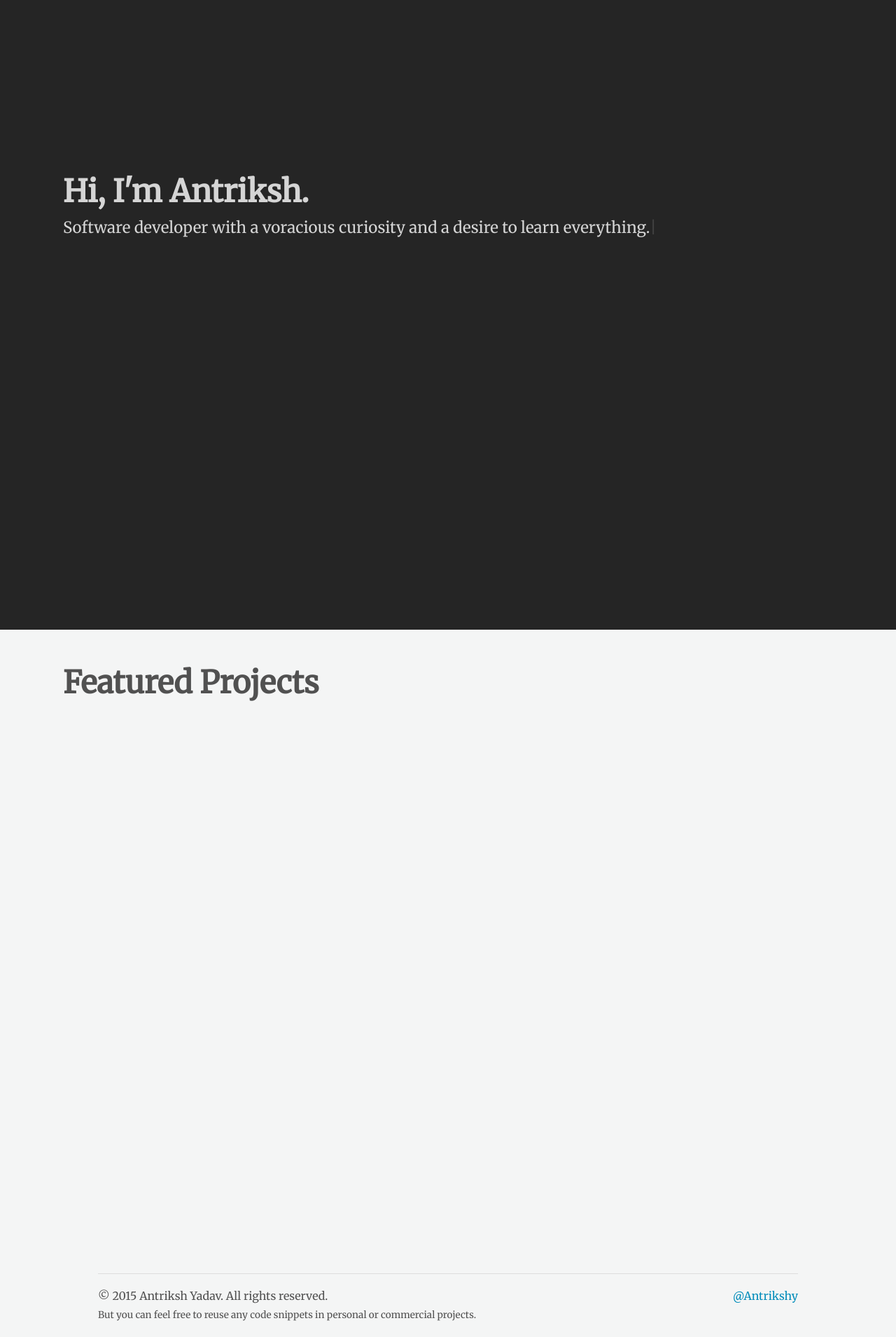
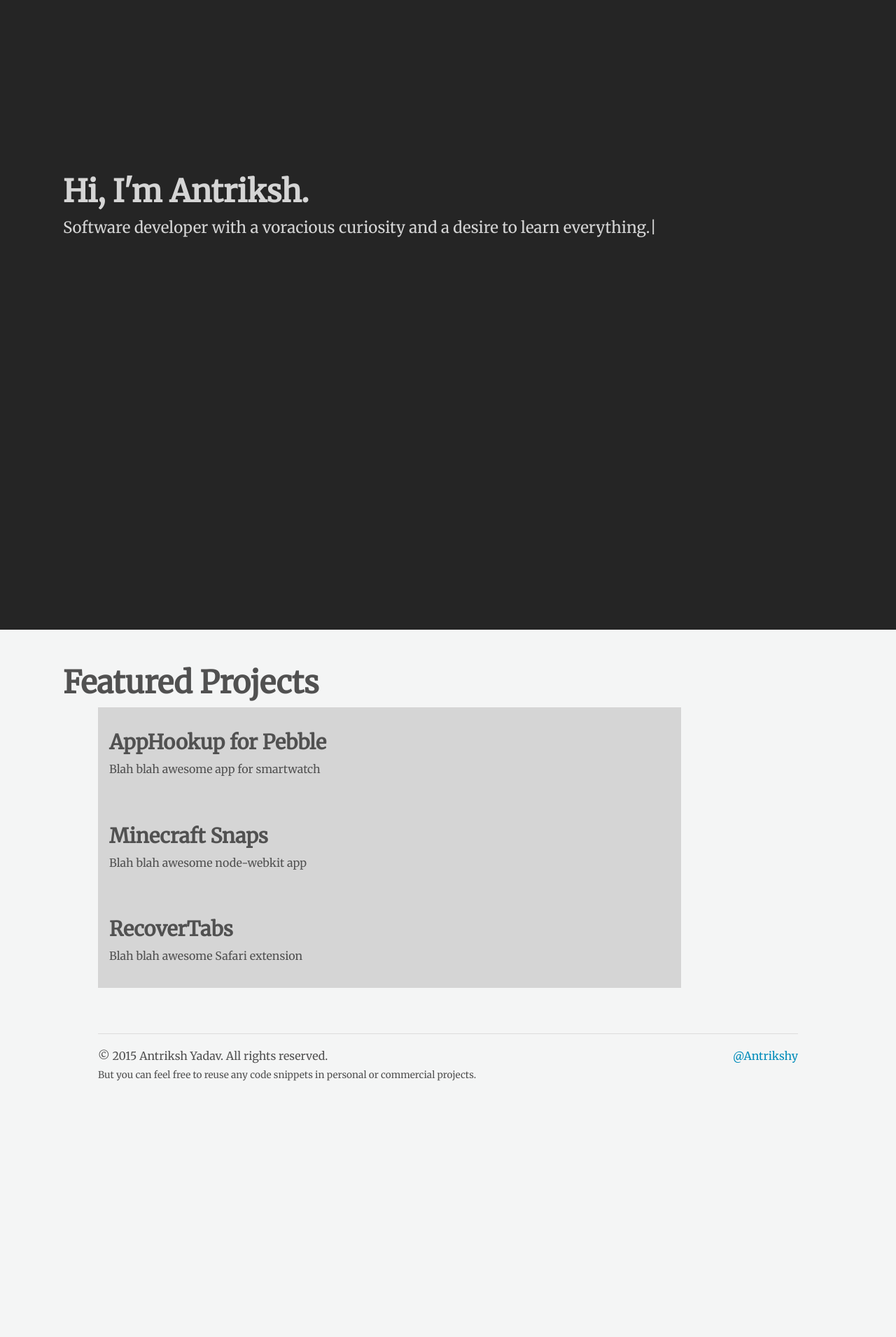
Before and after one commit to Antrikshy/antrikshy.github.io, a Jekyll site: the page built from index.html, in a window 1280 px wide. Shown: the whole page at 70% size. Built offline with Jekyll 4.4.1, drawn with Linux system fonts in a browser that asks for light colours; Markdown is read by kramdown in place of the engine named in the settings; after the commit the page ends 1564 px from its top, so only the background shows below that.

Commit message:
Switched personal.css to SCSS

```diff
--- /dev/null
+++ b/_data/experience.yml
@@ -0,0 +1,6 @@
+# --
+
+# - employer:
+#   start:
+#   end:
+#   achievements:
--- a/_data/projects.yml
+++ b/_data/projects.yml
@@ -0,0 +1,17 @@
+- name: AppHookup for Pebble
+  type: Personal
+  description: Blah blah awesome app for smartwatch
+  repository: http://github.com/Antrikshy/AppHookup-for-Pebble
+  featured: yes
+
+- name: Minecraft Snaps
+  type: Personal
+  description: Blah blah awesome node-webkit app
+  repository: http://github.com/Antrikshy/Minecraft-Snaps
+  featured: yes
+
+- name: RecoverTabs
+  type: Personal
+  description: Blah blah awesome Safari extension
+  repository: http://github.com/Antrikshy/RecoverTabs
+  featured: yes
--- a/index.html
+++ b/index.html
@@ -22,5 +22,17 @@
 <section class="featured-projects">
   <div class="featured-projects-content home-page-section-content">
     <h1 class="featured-projects-title">Featured Projects</h1>
+    {% for project in site.data.projects %}
+      {% if project.featured == true %}
+        <div class="row">
+          <div class="medium-12 large-10">
+            <div class="project-box">
+              <h2>{{ project.name }}</h2>
+              <p>{{ project.description }}</p>
+            </div>
+          </div>
+        </div>
+      {% endif %}
+    {% endfor %}
   </div>
 </section>
--- a/public/css/personal.css
+++ /dev/null
@@ -1,92 +0,0 @@
-html, body {
-  color: #515151;
-  background-color: #f4f5f5;
-  -webkit-text-size-adjust: 100%;
-      -ms-text-size-adjust: 100%;
-  font-family: "Merriweather", serif;
-  font-size: 16px;
-  line-height: 1.5;
-}
-
-h1, h2, h3, h4, h5, h6 {
-  margin-bottom: .5rem;
-  font-weight: bold;
-  line-height: 1.25;
-  font-family: "Merriweather", serif;
-  color: inherit;
-  text-rendering: optimizeLegibility;
-}
-
-small {
-  font-size: 85%;
-}
-
-.site-intro {
-  height: 100vh;
-  background-color: #252525;
-  color: #d5d5d5;
-  font-size: 1.4rem;
-}
-
-.site-intro-content {
-  padding: 27vmin 10vmin;
-}
-
-.featured-projects {
-  height: 100vh;
-}
-
-.featured-projects-content {
-  padding: 5vmin 10vmin;
-}
-
-.scroll-prompter a {
-  padding: 0;
-  margin-left: -3vw;
-  font-size: 2.2rem;
-  z-index: 100;
-  color: #d5d5d5;
-  -webkit-animation: bounceOnce 0.7s infinite;
-  -moz-animation: bounceOnce 0.7s infinite;
-  animation: bounceOnce 0.7s infinite;
-}
-
-/* Scroll prompter arrow bounce */
-@keyframes bounceOnce{
-  0% { padding-bottom: 0; }
-  50% { padding-bottom: 10px; }
-  100% { padding-bottom: 0; }
-}
-@-webkit-keyframes bounceOnce{
-  0% { padding-bottom: 0; }
-  50% { padding-bottom: 10px; }
-  100% { padding-bottom: 0; }
-}
-@-moz-keyframes bounceOnce{
-  0% { padding-bottom: 0; }
-  50% { padding-bottom: 10px; }
-  100% { padding-bottom: 0; }
-}
-
-/* Blinking typed.js cursor */
-.typed-cursor{
-  opacity: 1;
-  -webkit-animation: blink 0.7s infinite;
-  -moz-animation: blink 0.7s infinite;
-  animation: blink 0.7s infinite;
-}
-@keyframes blink{
-  0% { opacity:1; }
-  50% { opacity:0; }
-  100% { opacity:1; }
-}
-@-webkit-keyframes blink{
-  0% { opacity:1; }
-  50% { opacity:0; }
-  100% { opacity:1; }
-}
-@-moz-keyframes blink{
-  0% { opacity:1; }
-  50% { opacity:0; }
-  100% { opacity:1; }
-}
--- /dev/null
+++ b/public/css/personal.scss
@@ -0,0 +1,137 @@
+---
+---
+
+$main-font: "Merriweather", serif;
+
+$main-color: #515151;
+$main-back-color: #f4f5f5;
+$site-intro-color: #d5d5d5;
+$site-intro-back-color: #252525;
+
+@mixin keyframes($animation-name) {
+  @-webkit-keyframes $animation-name {
+    @content;
+  }
+  @-moz-keyframes $animation-name {
+    @content;
+  }
+  @-ms-keyframes $animation-name {
+    @content;
+  }
+  @-o-keyframes $animation-name {
+    @content;
+  }
+  @keyframes $animation-name {
+    @content;
+  }
+}
+
+@mixin animation($str) {
+  -webkit-animation: #{$str};
+  -moz-animation: #{$str};
+  -ms-animation: #{$str};
+  -o-animation: #{$str};
+  animation: #{$str};
+}
+
+* {
+  -webkit-box-sizing: border-box;
+     -moz-box-sizing: border-box;
+          box-sizing: border-box;
+}
+
+html, body {
+  color: $main-color;
+  background-color: $main-back-color;
+  -webkit-text-size-adjust: 100%;
+      -ms-text-size-adjust: 100%;
+  font-family: $main-font;
+  font-size: 16px;
+  line-height: 1.5;
+}
+
+h1, h2, h3, h4, h5, h6 {
+  margin-bottom: .5rem;
+  font-weight: bold;
+  line-height: 1.25;
+  font-family: $main-font;
+  color: inherit;
+  text-rendering: optimizeLegibility;
+}
+h2 {
+  margin-top: 1rem;
+  font-size: 1.8rem;
+}
+h3 {
+  margin-top: 1.5rem;
+  font-size: 1.4rem;
+}
+h4, h5, h6 {
+  margin-top: 1rem;
+  font-size: 1.25rem;
+}
+
+p {
+  margin-top: 0;
+  margin-bottom: 1rem;
+  font-size: 1rem;
+}
+
+strong {
+  color: #303030;
+}
+
+small {
+  font-size: 85%;
+}
+
+.site-intro {
+  height: 100vh;
+  background-color: $site-intro-back-color;
+  color: $site-intro-color;
+  font-size: 1.4rem;
+
+  .site-intro-content {
+    padding: 27vmin 10vmin;
+  }
+
+  .scroll-prompter a {
+    padding: 0;
+    margin-left: -3vw;
+    font-size: 2.2rem;
+    z-index: 100;
+    color: $site-intro-color;
+    @include animation(bounceOnce 0.7s infinite);
+  }
+}
+
+.featured-projects {
+  height: auto;
+
+  .featured-projects-content {
+    padding: 5vmin 10vmin;
+  }
+}
+
+.project-box {
+  padding: 1rem;
+  background-color: #d5d5d5;
+}
+
+/* Scroll prompter arrow bounce */
+@include keyframes(bounceOnce) {
+  0% { padding-bottom: 0; }
+  50% { padding-bottom: 10px; }
+  100% { padding-bottom: 0; }
+}
+
+/* Blinking typed.js cursor */
+.typed-cursor{
+  opacity: 1;
+  @include animation(blink 0.7s infinite);
+}
+@include keyframes(blink) {
+  0% { opacity:1; }
+  50% { opacity:0; }
+  100% { opacity:1; }
+}
--- a/public/js/scripts.js
+++ b/public/js/scripts.js
@@ -1,4 +1,6 @@
 $(document).ready(function() {
+    new FastClick(document.body);
+
     $(".scroll-prompter a").hide();
 
     $(".intro-text-1").typed({
```
